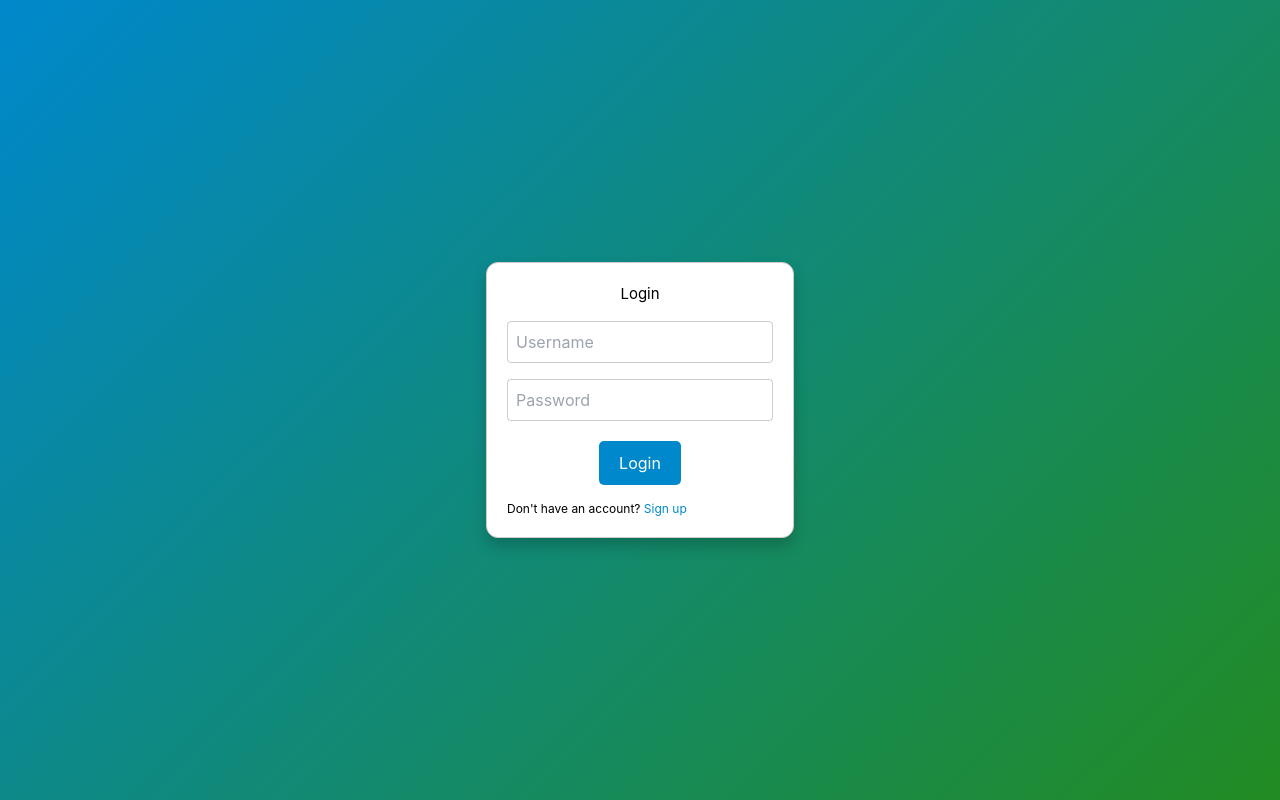
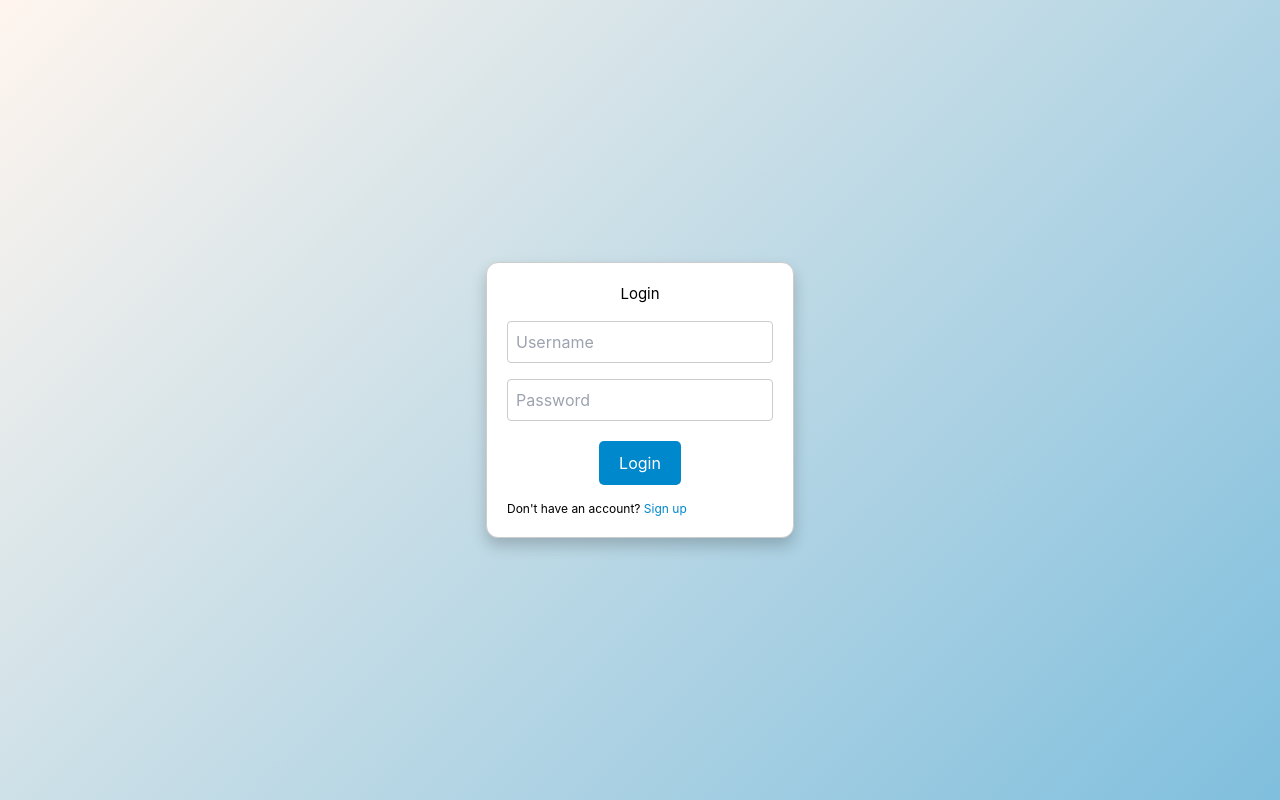
Before and after one commit to Zenithese/one-step-gps-take-home, a Vue app in the folder frontend/: page /login in a window 1280 px wide. Built offline with nearby package versions, Linux system fonts and the light colour scheme; no server answers; the HTML template or start-up script is replaced by a standard one.

Commit message:
Implement auth background gradients and animations

```diff
--- a/frontend/src/App.vue
+++ b/frontend/src/App.vue
@@ -1,7 +1,61 @@
+<template>
+  <div :class="currentRouteClass">
+    <router-view />
+  </div>
+</template>
+
 <script setup lang="ts">
-import { RouterView } from "vue-router";
+import { computed } from "vue";
+import { useRoute } from "vue-router";
+
+const route = useRoute();
+
+const currentRouteClass = computed(() => {
+  if (route.path === "/login") {
+    return "auth-bg login-animation";
+  } else if (route.path === "/signup") {
+    return "auth-bg signup-animation";
+  }
+  return "bg-default";
+});
 </script>
 
-<template>
-  <RouterView />
-</template>
+<style scoped>
+.auth-bg {
+  background: linear-gradient(135deg, seashell, #0088cc);
+  background-size: 200% 200%;
+  height: 100vh;
+}
+
+.login-animation {
+  animation: login-gradient 2s linear forwards;
+}
+
+.signup-animation {
+  animation: signup-gradient 2s linear forwards;
+}
+
+.bg-default {
+  height: 100vh;
+}
+
+/* Gradient moves from bottom-right to top-left */
+@keyframes login-gradient {
+  0% {
+    background-position: 100% 100%;
+  }
+  100% {
+    background-position: 0% 0%;
+  }
+}
+
+/* Gradient moves from top-left to bottom-right */
+@keyframes signup-gradient {
+  0% {
+    background-position: 0% 0%;
+  }
+  100% {
+    background-position: 100% 100%;
+  }
+}
+</style>
--- a/frontend/src/views/LoginView.vue
+++ b/frontend/src/views/LoginView.vue
@@ -61,7 +61,6 @@
   justify-content: center;
   align-items: center;
   height: 100vh;
-  background: linear-gradient(135deg, #0088cc, forestgreen);
 }
 
 .login-form {
--- a/frontend/src/views/SignupView.vue
+++ b/frontend/src/views/SignupView.vue
@@ -75,7 +75,6 @@ const handleSignup = async () => {
   justify-content: center;
   align-items: center;
   height: 100vh;
-  background: linear-gradient(135deg, forestgreen, #0088cc);
 }
 
 .signup-form {
```
